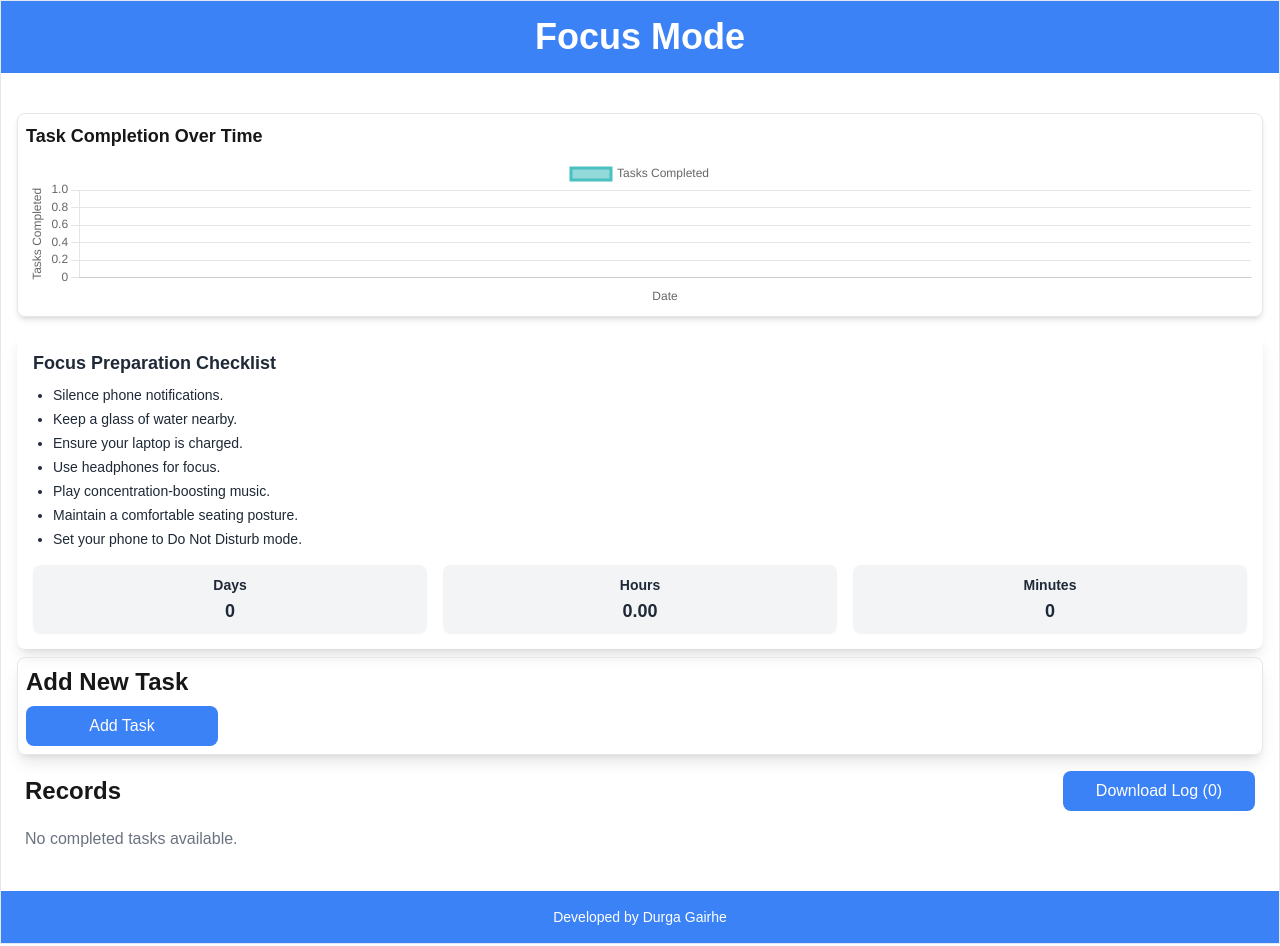
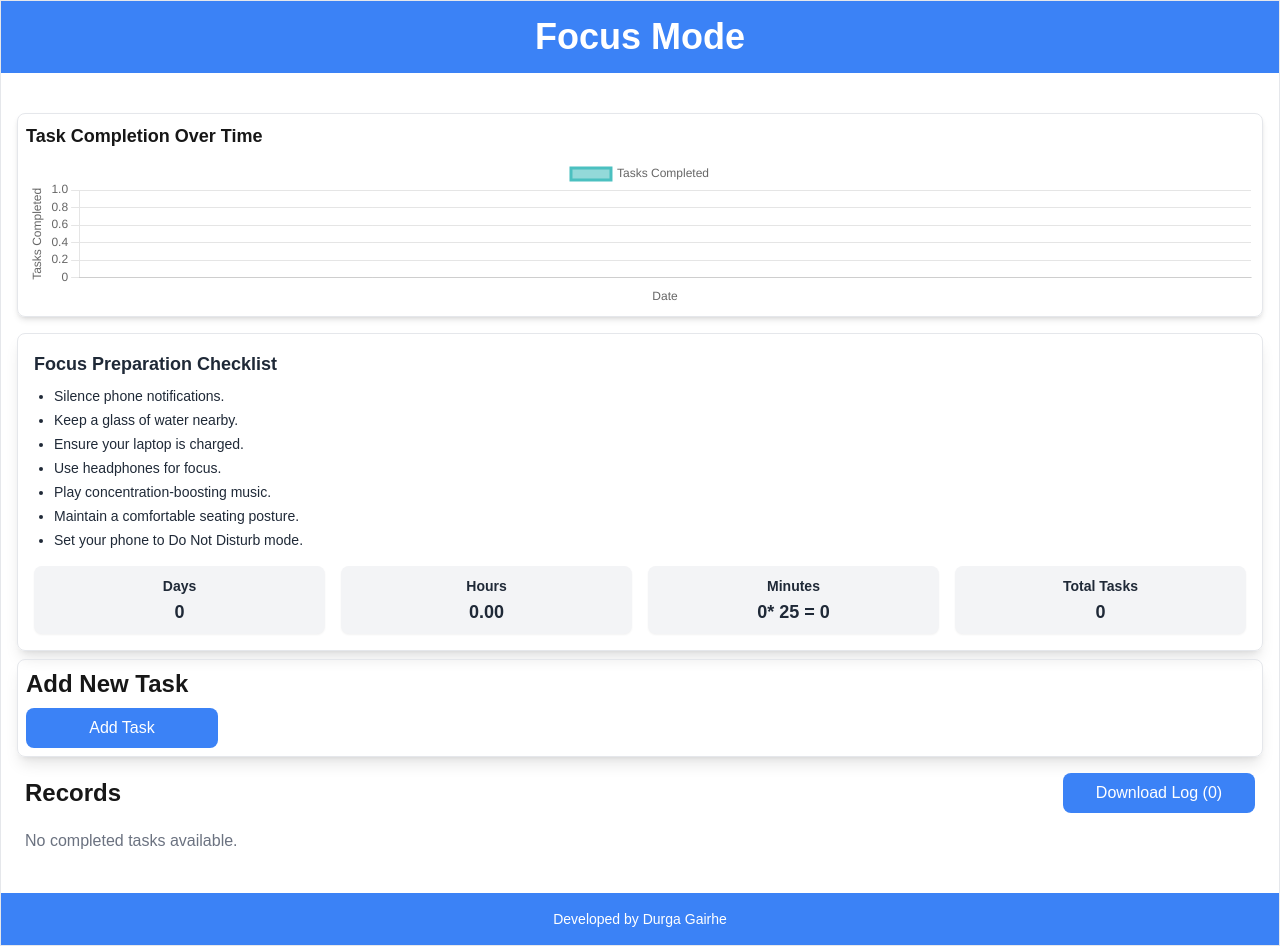
Before and after one commit to dpgaire/focus-mode, a Next.js app: page / in a window 1280 px wide. Built offline with nearby package versions, Linux system fonts and the light colour scheme.

Commit message:
update the info ui

```diff
--- a/src/components/Info.jsx
+++ b/src/components/Info.jsx
@@ -40,7 +40,7 @@ const Info = ({ tasks }) => {
   const totalDays = uniqueDays.size;
 
   return (
-    <div className="p-4 rounded-lg shadow-lg text-gray-800 bg-white space-y-4">
+    <div className="p-4 rounded-lg border shadow-lg text-gray-800 space-y-4">
       {/* Notes Section */}
       <div>
         <h2 className="text-lg font-bold mb-2">Focus Preparation Checklist</h2>
@@ -52,7 +52,7 @@ const Info = ({ tasks }) => {
       </div>
 
       {/* Time Summary Section */}
-      <div className="grid grid-cols-3 gap-4 text-center">
+      <div className="grid grid-cols-2 lg:grid-cols-4 gap-4 text-center">
         <div className="bg-gray-100 p-2 rounded-lg shadow-sm">
           <span className="text-sm font-semibold">Days</span>
           <div className="text-lg font-bold">{totalDays}</div>
@@ -63,7 +63,14 @@ const Info = ({ tasks }) => {
         </div>
         <div className="bg-gray-100 p-2 rounded-lg shadow-sm">
           <span className="text-sm font-semibold">Minutes</span>
-          <div className="text-lg font-bold">{totalMinutes}</div>
+          <div className="text-lg font-bold">
+            {tasks.length + "* " + " 25 " + " = "}
+            {totalMinutes}
+          </div>
+        </div>
+        <div className="bg-gray-100 p-2 rounded-lg shadow-sm">
+          <span className="text-sm font-semibold">Total Tasks</span>
+          <div className="text-lg font-bold">{tasks.length}</div>
         </div>
       </div>
     </div>
```
